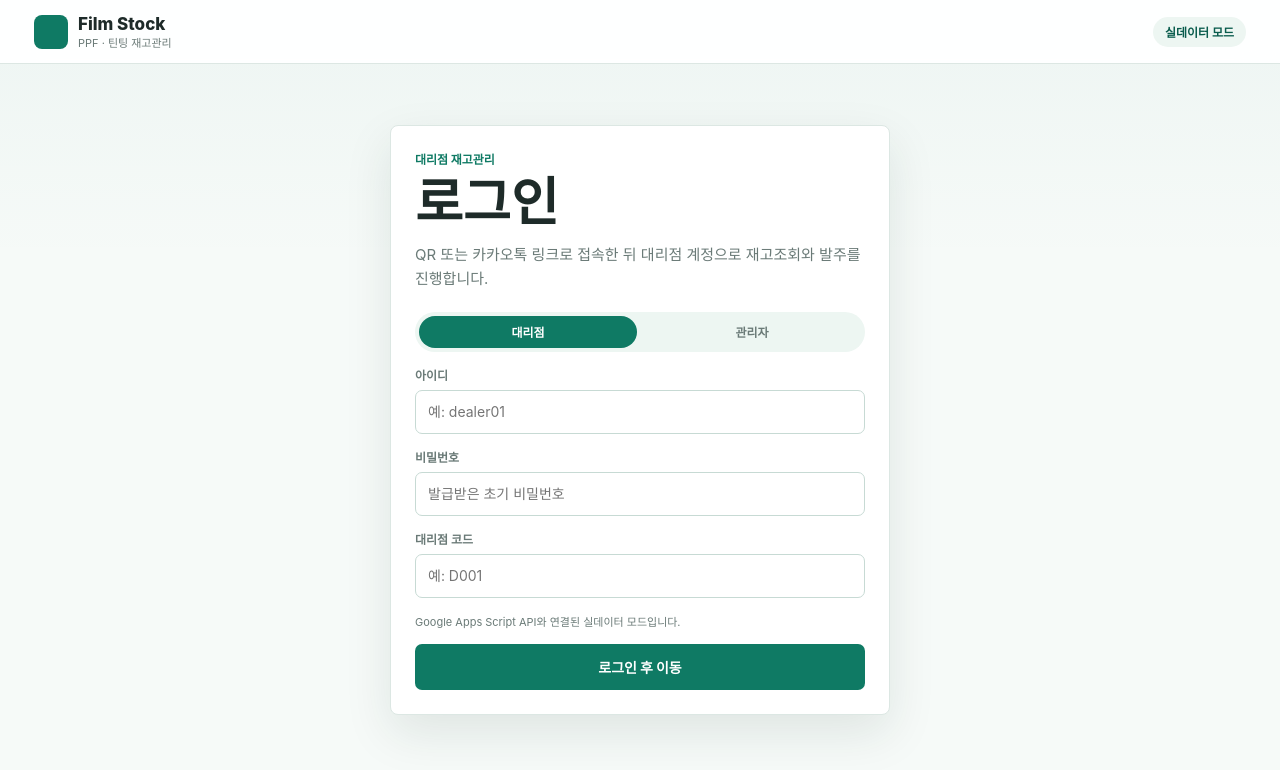
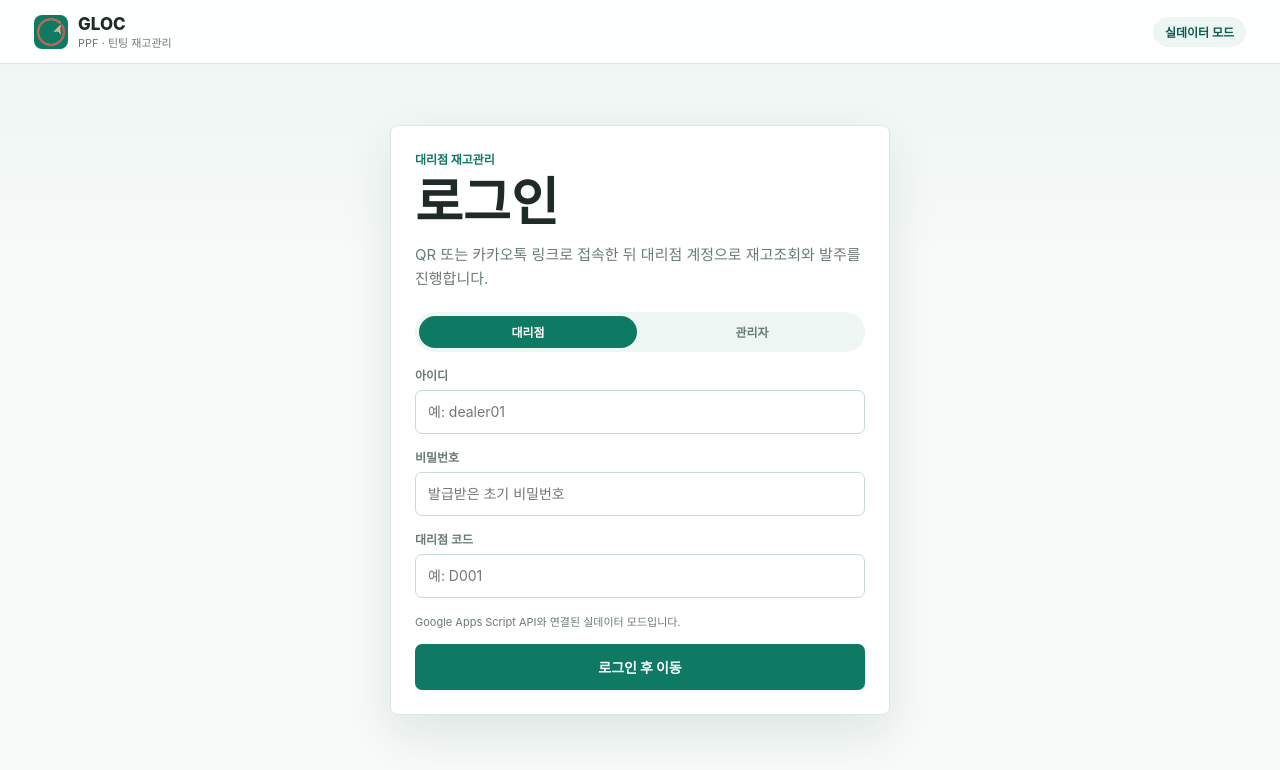
Before and after one commit to myk8081-create/gloc-webapp, a website: page index.html in a window 1280 px wide. Drawn offline with Linux system fonts and the light colour scheme.

Commit message:
Update branding to GLOC

```diff
--- a/app.js
+++ b/app.js
@@ -206,9 +206,11 @@ function renderTopbar() {
   return `
     <header class="topbar">
       <div class="brand">
-        <div class="brand-mark"></div>
+        <div class="brand-mark">
+          <img src="gloc-logo.png" alt="GLOC" />
+        </div>
         <div>
-          <div class="brand-title">Film Stock</div>
+          <div class="brand-title">GLOC</div>
           <div class="brand-subtitle">${escapeHtml(subtitle)}</div>
         </div>
       </div>
--- a/index.html
+++ b/index.html
@@ -4,7 +4,7 @@
     <meta charset="UTF-8" />
     <meta name="viewport" content="width=device-width, initial-scale=1, viewport-fit=cover" />
     <meta name="theme-color" content="#0f7a64" />
-    <title>Film Stock 재고관리</title>
+    <title>GLOC 재고관리</title>
     <link rel="manifest" href="./manifest.webmanifest" />
     <link rel="stylesheet" href="./styles.css" />
   </head>
--- a/scripts/build.js
+++ b/scripts/build.js
@@ -9,6 +9,7 @@ const files = [
   "styles.css",
   "api.js",
   "app.js",
+  "gloc-logo.png",
   "manifest.webmanifest",
   "mobile-test-qr.png"
 ];
--- a/styles.css
+++ b/styles.css
@@ -88,11 +88,22 @@ button:disabled {
 }
 
 .brand-mark {
+  display: flex;
+  align-items: center;
+  justify-content: center;
   width: 34px;
   height: 34px;
   flex: 0 0 auto;
   border-radius: 8px;
   background: var(--primary);
+  overflow: hidden;
+}
+
+.brand-mark img {
+  width: 28px;
+  height: 28px;
+  display: block;
+  object-fit: contain;
 }
 
 .brand-title {
```
Also changed, not shown: gloc-logo.png (added), manifest.webmanifest.
